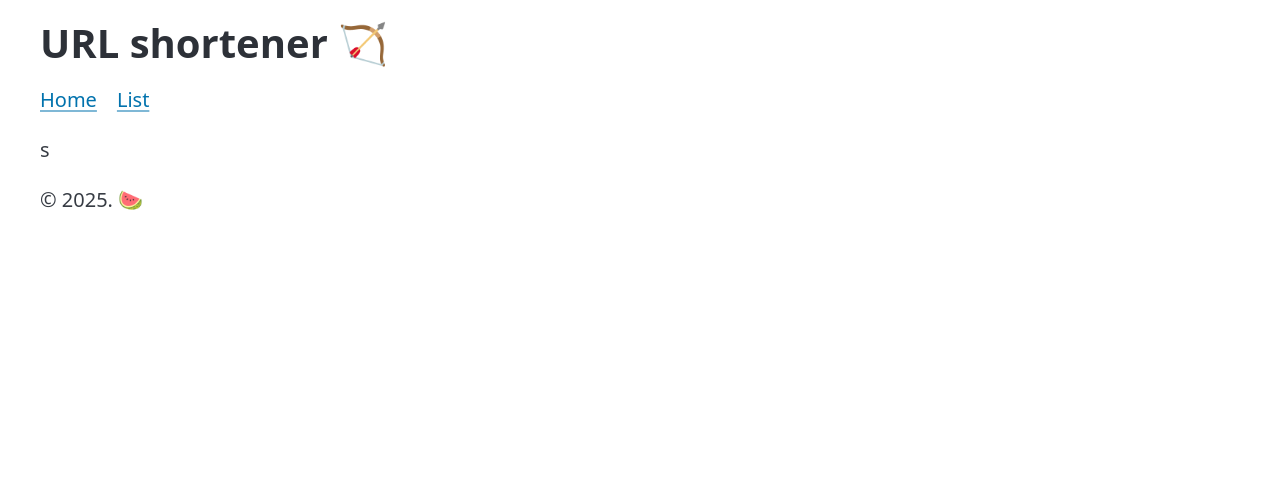
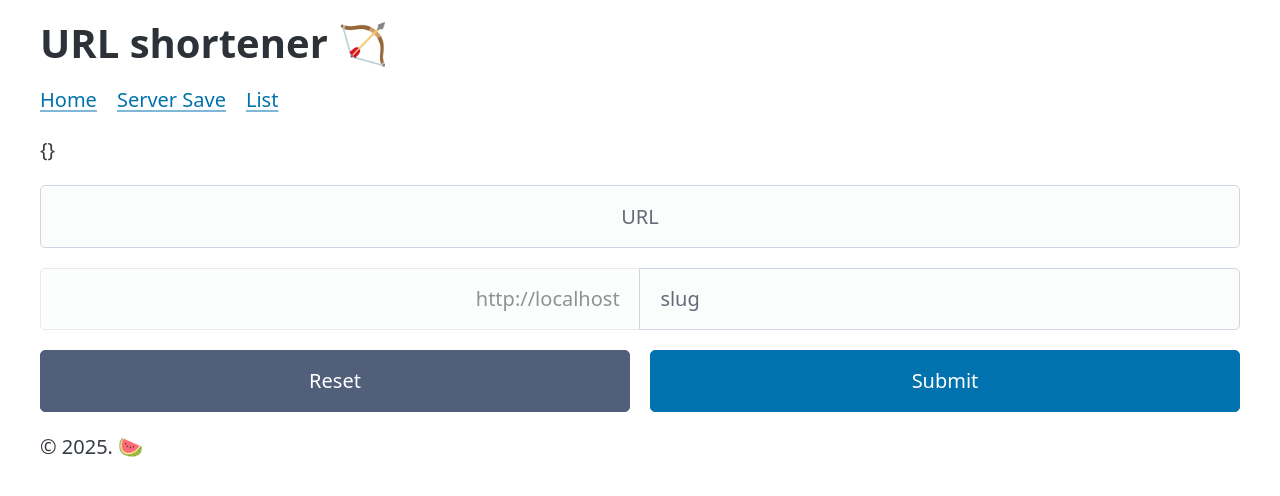
Before and after one commit to LearnSvelte/try1, a SvelteKit app: page /s in a window 1280 px wide. Shown: the top 496 px of the page. Built offline with nearby package versions, Linux system fonts and the light colour scheme.

Commit message:
stats update, s/

```diff
--- a/src/routes/+layout.svelte
+++ b/src/routes/+layout.svelte
@@ -10,6 +10,7 @@
     <h1>URL shortener  {selectedIcon}</h1>
     <nav>
       <a href="/">Home</a>
+      <a href="/s">Server Save</a>
       <a href="/list">List</a>
     </nav>
   </header>
--- a/src/routes/[slug]/stats/+page.server.ts
+++ b/src/routes/[slug]/stats/+page.server.ts
@@ -5,7 +5,7 @@ import { buildKvPrefixSlug, buildKvPrefixStats } from '$lib/constants'
 
 import { getKV } from '$lib/server/getKV'
 
-export const load: PageServerLoad = async ({ params, fetch, platform }) => {
+export const load: PageServerLoad = async ({ params, platform }) => {
   const { slug } = params
   let url: null | string = null
 
--- /dev/null
+++ b/src/routes/s/+page.server.ts
@@ -0,0 +1,39 @@
+import type { Actions, PageServerLoad } from './$types'
+import { fail, redirect } from '@sveltejs/kit'
+
+// export const load: PageServerLoad = async () => {
+//   return {
+//     formState: 'idle',
+//   }
+// }
+
+export const actions = {
+  save: async ({ request, fetch }) => {
+    const data = await request.formData()
+    const url = data.get('url')
+    const slug = data.get('slug')
+
+    await fetch('/api/saveShortUrl', {
+      method: 'POST',
+      headers: { 'Content-Type': 'application/json' },
+      body: JSON.stringify({ slug, url }),
+    })
+
+    // const _response = await fetch('/api/stats', {
+    //   method: 'POST',
+    //   headers: { 'Content-Type': 'application/json' },
+    //   body: JSON.stringify({ slug, url, stat: clickData }),
+    // })
+
+    // implement logic later
+    return {
+      formState: 'success',
+      submittedUrl: url,
+      submittedSlug: slug,
+    }
+  },
+
+  resetForm: async () => {
+    throw redirect(303, '/') // Redirect to force a reload
+  },
+} satisfies Actions
--- /dev/null
+++ b/src/routes/s/+page.svelte
@@ -0,0 +1,174 @@
+<script lang="ts">
+  import type { PageProps } from './$types'
+
+  let { form }: PageProps = $props()
+
+  import { enhance } from '$app/forms'
+  import { page } from '$app/state'
+  import RedirectPreview from '$lib/components/RedirectPreview.svelte'
+
+  // export let form: ActionData
+
+  // let { form } = $props
+
+  let url: string = $state('')
+  let submittedUrl: string = $state('')
+  let submittedSlug: string = $state('')
+  let myUrl = $state(page.url.origin)
+  let slug: string = $state('')
+  let error: string = $state('')
+  let isUrlValid = $state(false)
+  let isSlugValid: boolean = $state(false)
+  const takenSlugs: string[] = []
+  let submitState: 'idle' | 'validating' | 'submitting' | 'success' | 'error' = $state('idle')
+
+  let validationState: 'idle' | 'validating' = $state('idle')
+
+  function validateUrl () {
+    try {
+      const _url = new URL(url)
+      isUrlValid = true
+    }
+    catch {
+      isUrlValid = false
+    }
+  }
+
+  function validateSlug (): void {
+    // if (submitState === 'error')
+    //   submitState = 'validating'
+    if (validationState === 'idle') return
+
+    if (takenSlugs.includes(slug)) {
+      isSlugValid = false
+      return
+    }
+    isSlugValid = /^[\w\-]+$/.test(slug)
+  }
+
+  function handleUrlInput () {
+    if (validationState === 'idle') return
+    validateUrl()
+  }
+
+  let isUrlMarkedInvalid = $derived(validationState === 'idle' ? null : !isUrlValid)
+  let isSlugMarkedInvalid = $derived(validationState === 'idle' ? null : !isSlugValid)
+
+  async function handleSubmit (event: Event) {
+    event.preventDefault()
+    validationState = 'validating'
+    // submitState = 'validating'
+
+    validateUrl()
+    validateSlug()
+
+    if (!isUrlValid || !isSlugValid)
+      return
+
+    submitState = 'submitting'
+  // const [err, data] = await catchError(saveURL({ url, slug }))
+    // if (err) {
+    //   submitState = 'error'
+    //   error = err.message
+    //   if (err.message === SAVE_ERRORS.KEY_EXISTS) {
+    //     takenSlugs.push(slug)
+    //     slugIsValid = false
+    //   }
+    // }
+    // else {
+    //   submitState = 'success'
+    // }
+  }
+
+  function resetFormData () {
+    submitState = 'idle'
+    validationState = 'idle'
+    url = ''
+    slug = ''
+  }
+</script>
+
+<p>{JSON.stringify(form ?? {})}</p>
+
+{#if form?.formState === 'success'}
+  {#if form?.submittedUrl && form?.submittedSlug}
+    <RedirectPreview slug={form.submittedSlug} longUrl={form.submittedUrl} />
+  {/if}
+  <form method="POST" action="?/resetForm">
+    <button type="submit">Shorten another url</button>
+  </form>
+{/if}
+
+<form
+  method="POST"
+  action="?/save"
+  onsubmit={handleSubmit}
+  use:enhance={() => {
+    return async ({ update }) => {
+      await update({ invalidateAll: true })
+      submitState = 'success'
+      validationState = 'idle'
+    }
+  }}
+>
+  {#if form?.formState === 'success'}
+
+    {#if form?.submittedUrl && form?.submittedSlug}
+      <RedirectPreview slug={form.submittedSlug} longUrl={form.submittedUrl} />
+    {/if}
+
+  {:else}
+    <input
+      type="url"
+      name="url"
+      placeholder="URL"
+      bind:value={url}
+      required
+      title="Please enter a valid URL starting with http:// or https://"
+      aria-invalid={isUrlMarkedInvalid}
+      autocomplete="off"
+      style="text-align: center"
+      oninput={handleUrlInput}
+    />
+
+    <!-- svelte-ignore a11y_no_redundant_roles -->
+    <fieldset role="group">
+      <input
+        type="text"
+        bind:value={myUrl}
+        disabled
+        readonly
+        style="text-align: right; width: 50%"
+      />
+      <input
+        type="text"
+        name="slug"
+        placeholder="slug"
+        required
+        pattern="[A-Za-z0-9_\-]+"
+        autocomplete="off"
+        title="Only letters, numbers, hyphens (-), and underscores (_) are allowed. No spaces."
+        bind:value={slug}
+        aria-invalid={isSlugMarkedInvalid}
+        style="width: 50%"
+        oninput={validateSlug}
+      />
+    </fieldset>
+
+    <div style="display: flex; gap: 1em; justify-content: center">
+      <button
+        type="reset"
+        style="width: 50%"
+      >
+        Reset
+      </button>
+
+      <button
+        type="submit"
+        style="width: 50%"
+      >
+        Submit
+      </button>
+    </div>
+  {/if}
+</form>
```
Also changed, not shown: src/routes/[slug]/stats/+page.svelte (+1 -10 lines).
